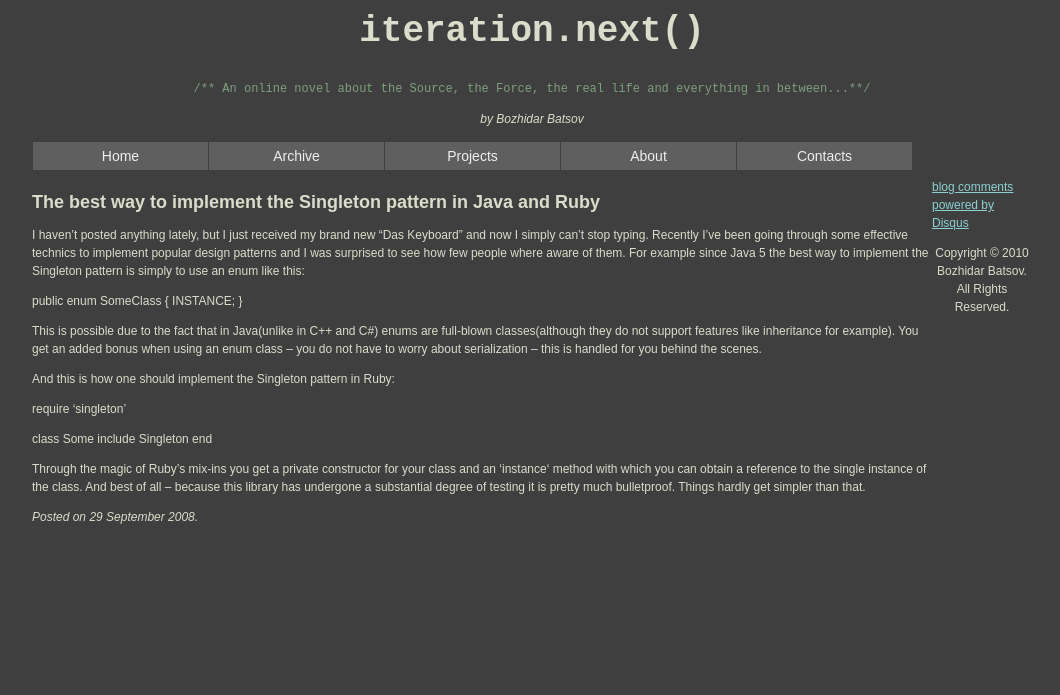
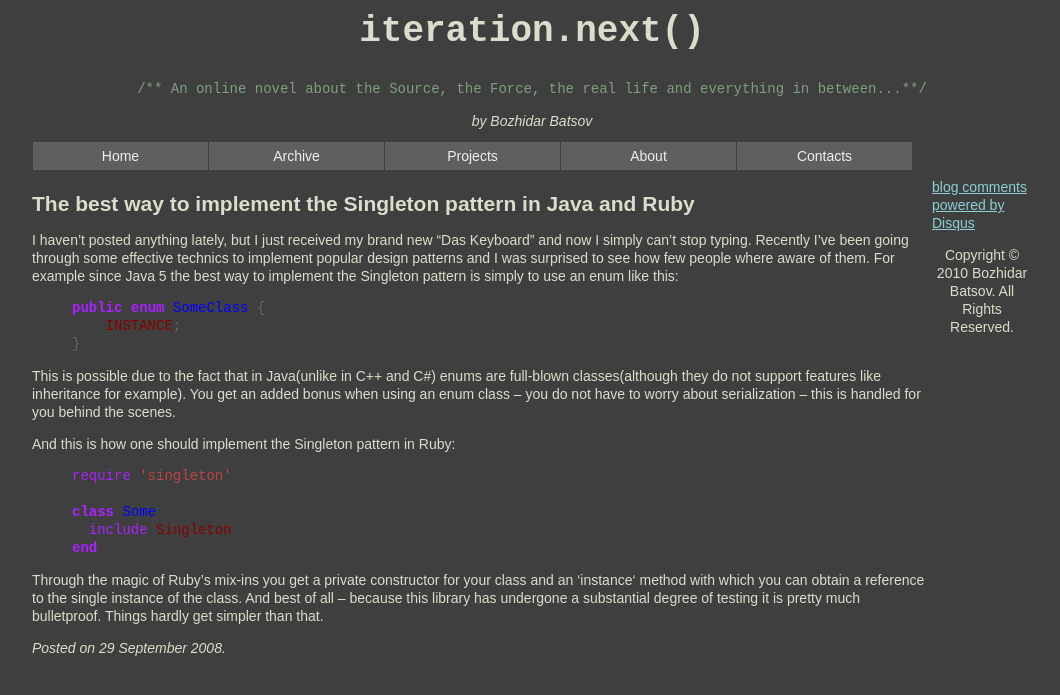
Before and after one commit to bbatsov/blog, a Jekyll site: the page built from _posts/2008-09-29-singleton-java-ruby.markdown, in a window 1280 px wide. Shown: the top 695 px of the page, without its empty margins (108-1168 px from the left). Built offline with Jekyll 4.4.1, drawn with Linux system fonts in a browser that asks for light colours; Markdown is read by kramdown in place of the engine named in the settings; comment, search, counter and statistics services are not loaded.

Commit message:
added syntax highlighting

```diff
--- a/_layouts/default.html
+++ b/_layouts/default.html
@@ -2,6 +2,7 @@
 <html xmlns="http://www.w3.org/1999/xhtml" xml:lang="en">
     <head>
         <link href="/css/site.css" type="text/css" rel="stylesheet"/>
+        <link rel="stylesheet" href="/css/syntax.css" type="text/css" />
         <title>iteration.next() - {{ page.title }}</title>
     </head>
 
--- a/_layouts/post.html
+++ b/_layouts/post.html
@@ -2,6 +2,7 @@
 <html xmlns="http://www.w3.org/1999/xhtml" xml:lang="en">
     <head>
         <link href="/css/site.css" type="text/css" rel="stylesheet"/>
+        <link href="/css/syntax.css" type="text/css" rel="stylesheet"/>
         <title>Iteration Next - {{ page.title }}</title>
     </head>
 
--- a/_posts/2008-09-29-singleton-java-ruby.markdown
+++ b/_posts/2008-09-29-singleton-java-ruby.markdown
@@ -5,18 +5,22 @@ title: "The best way to implement the Singleton pattern in Java and Ruby"
 
 I haven’t posted anything lately, but I just received my brand new “Das Keyboard” and now I simply can’t stop typing. Recently I’ve been going through some effective technics to implement popular design patterns and I was surprised to see how few people where aware of them. For example since Java 5 the best way to implement the Singleton pattern is simply to use an enum like this:
 
+{% highlight java linos %}
 public enum SomeClass {
-INSTANCE;
+    INSTANCE;
 }
+{% endhighlight %}
 
 This is possible due to the fact that in Java(unlike in C++ and C#) enums are full-blown classes(although they do not support features like inheritance for example). You get an added bonus when using an enum class – you do not have to worry about serialization – this is handled for you behind the scenes.
 
 And this is how one should implement the Singleton pattern in Ruby:
 
+{% highlight ruby linos %}
 require 'singleton'
 
 class Some
   include Singleton
 end
+{% endhighlight %}
 
 Through the magic of Ruby’s mix-ins you get a private constructor for your class and an ‘instance‘ method with which you can obtain a reference to the single instance of the class. And best of all – because this library has undergone a substantial degree of testing it is pretty much bulletproof. Things hardly get simpler than that.
--- a/css/site.css
+++ b/css/site.css
@@ -2,7 +2,7 @@ body {
     background-color: #3f3f3f;
     color: #dcdccc;
     font-family: Arial, Helvetica, sans-serif;
-    font-size: 12px;
+    font-size: 14px;
     line-height: 18px;
 }
 
--- /dev/null
+++ b/css/syntax.css
@@ -0,0 +1,61 @@
+.hll { background-color: #3f3f3f; }
+.c { color: #008800; font-style: italic } /* Comment */
+.err { border: 1px solid #FF0000 } /* Error */
+.k { color: #AA22FF; font-weight: bold } /* Keyword */
+.o { color: #666666 } /* Operator */
+.cm { color: #7f9f7f; font-style: italic } /* Comment.Multiline */
+.cp { color: #7f9f7f; } /* Comment.Preproc */
+.c1 { color: #7f9f7f; font-style: italic } /* Comment.Single */
+.cs { color: #7f9f7f; font-weight: bold } /* Comment.Special */
+.gd { color: #A00000 } /* Generic.Deleted */
+.ge { font-style: italic } /* Generic.Emph */
+.gr { color: #FF0000 } /* Generic.Error */
+.gh { color: #000080; font-weight: bold } /* Generic.Heading */
+.gi { color: #00A000 } /* Generic.Inserted */
+.go { color: #808080 } /* Generic.Output */
+.gp { color: #000080; font-weight: bold } /* Generic.Prompt */
+.gs { font-weight: bold } /* Generic.Strong */
+.gu { color: #800080; font-weight: bold } /* Generic.Subheading */
+.gt { color: #0040D0 } /* Generic.Traceback */
+.kc { color: #AA22FF; font-weight: bold } /* Keyword.Constant */
+.kd { color: #AA22FF; font-weight: bold } /* Keyword.Declaration */
+.kn { color: #AA22FF; font-weight: bold } /* Keyword.Namespace */
+.kp { color: #AA22FF } /* Keyword.Pseudo */
+.kr { color: #AA22FF; font-weight: bold } /* Keyword.Reserved */
+.kt { color: #00BB00; font-weight: bold } /* Keyword.Type */
+.m { color: #666666 } /* Literal.Number */
+.s { color: #BB4444 } /* Literal.String */
+.na { color: #BB4444 } /* Name.Attribute */
+.nb { color: #AA22FF } /* Name.Builtin */
+.nc { color: #0000FF } /* Name.Class */
+.no { color: #880000 } /* Name.Constant */
+.nd { color: #AA22FF } /* Name.Decorator */
+.ni { color: #999999; font-weight: bold } /* Name.Entity */
+.ne { color: #D2413A; font-weight: bold } /* Name.Exception */
+.nf { color: #00A000 } /* Name.Function */
+.nl { color: #A0A000 } /* Name.Label */
+.nn { color: #0000FF; font-weight: bold } /* Name.Namespace */
+.nt { color: #008000; font-weight: bold } /* Name.Tag */
+.nv { color: #B8860B } /* Name.Variable */
+.ow { color: #AA22FF; font-weight: bold } /* Operator.Word */
+.w { color: #bbbbbb } /* Text.Whitespace */
+.mf { color: #666666 } /* Literal.Number.Float */
+.mh { color: #666666 } /* Literal.Number.Hex */
+.mi { color: #666666 } /* Literal.Number.Integer */
+.mo { color: #666666 } /* Literal.Number.Oct */
+.sb { color: #BB4444 } /* Literal.String.Backtick */
+.sc { color: #BB4444 } /* Literal.String.Char */
+.sd { color: #BB4444; font-style: italic } /* Literal.String.Doc */
+.s2 { color: #BB4444 } /* Literal.String.Double */
+.se { color: #BB6622; font-weight: bold } /* Literal.String.Escape */
+.sh { color: #BB4444 } /* Literal.String.Heredoc */
+.si { color: #BB6688; font-weight: bold } /* Literal.String.Interpol */
+.sx { color: #008000 } /* Literal.String.Other */
+.sr { color: #BB6688 } /* Literal.String.Regex */
+.s1 { color: #BB4444 } /* Literal.String.Single */
+.ss { color: #B8860B } /* Literal.String.Symbol */
+.bp { color: #AA22FF } /* Name.Builtin.Pseudo */
+.vc { color: #B8860B } /* Name.Variable.Class */
+.vg { color: #B8860B } /* Name.Variable.Global */
+.vi { color: #B8860B } /* Name.Variable.Instance */
+.il { color: #666666 } /* Literal.Number.Integer.Long */
```
